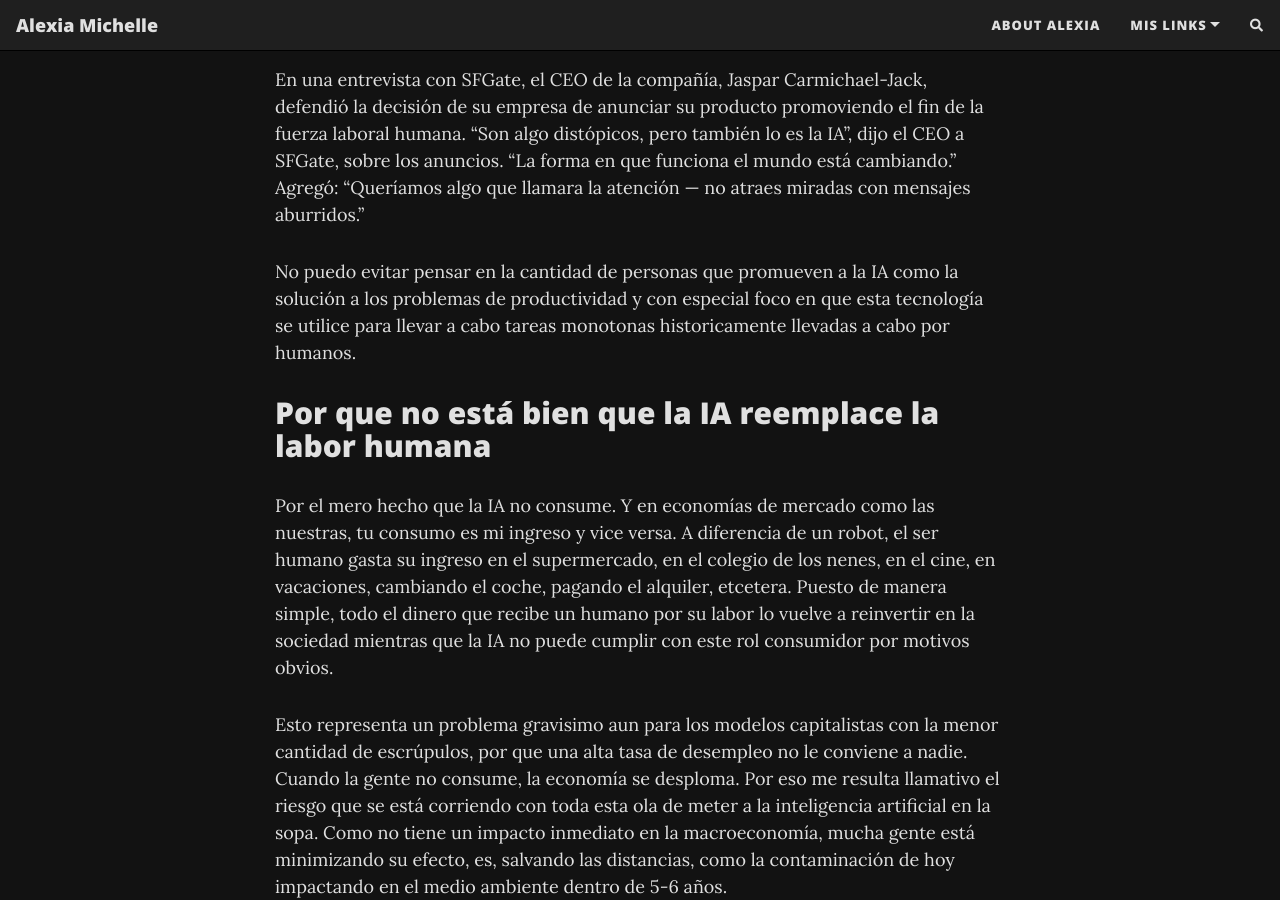
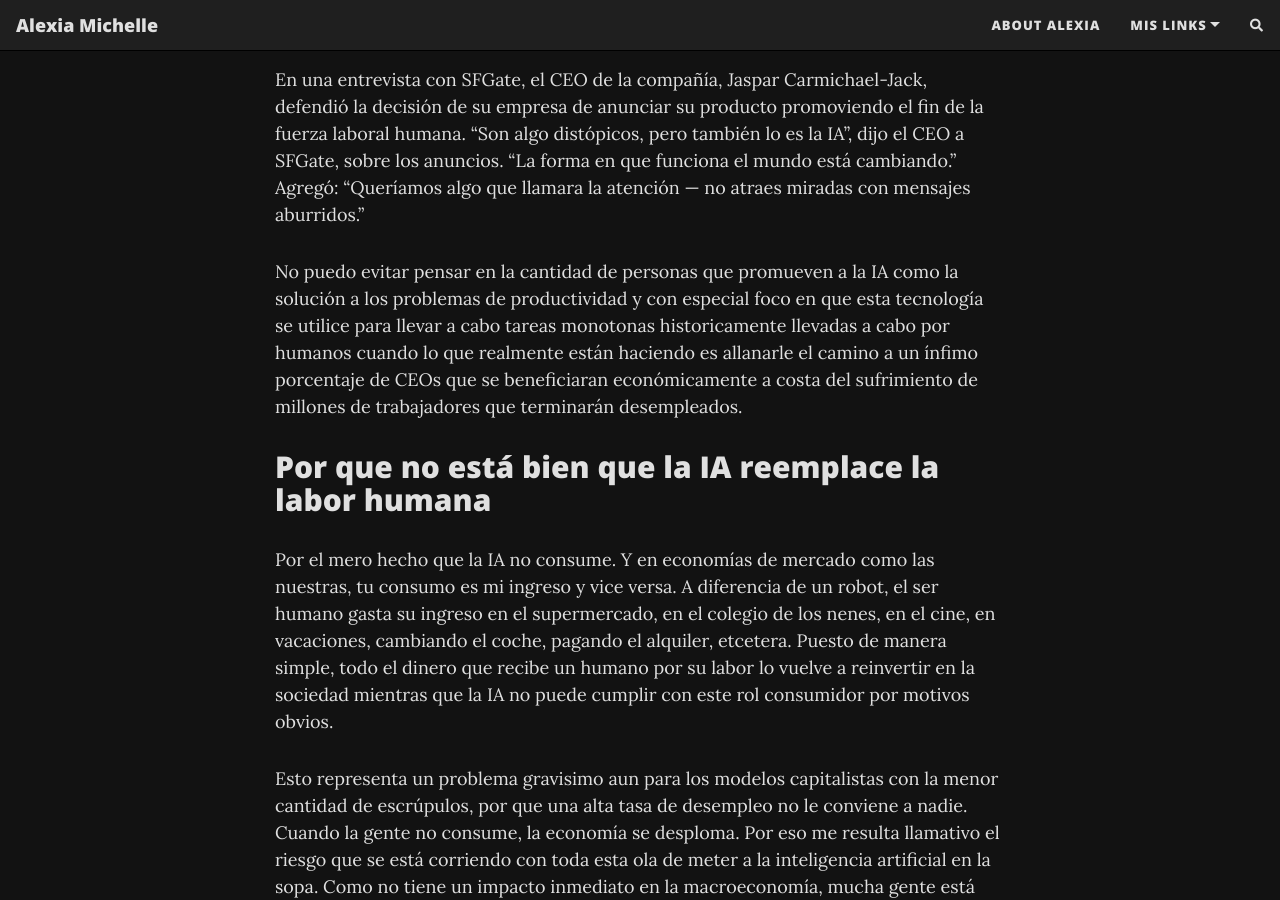
Before and after one commit to lachicadesistemas/lachicadesistemas.github.io, a Jekyll site: the page built from _posts/2025-03-15-empresa-promueve-empleo-de-ia.md, in a window 1280 px wide and 900 px high, scrolled down 2102 px. Built offline with Jekyll 4.4.1, drawn with Linux system fonts in a browser that asks for light colours; nearby versions of some CDN libraries; comment, search, counter and statistics services are not loaded.

Commit message:
/usr/local/bin/commit

```diff
--- a/_posts/2025-03-15-empresa-promueve-empleo-de-ia.md
+++ b/_posts/2025-03-15-empresa-promueve-empleo-de-ia.md
@@ -40,7 +40,7 @@ En una entrevista con SFGate, el CEO de la compañía, Jaspar Carmichael-Jack, d
 IA”, dijo el CEO a SFGate, sobre los anuncios. “La forma en que funciona el mundo está cambiando.” Agregó: “Queríamos algo que llamara la atención — no atraes miradas con mensajes aburridos.”
 
 No puedo evitar pensar en la cantidad de personas que promueven a la IA como la solución a los problemas de productividad y con especial foco en que esta tecnología se utilice para llevar a cabo tareas monotonas historicamente llevadas
-a cabo por humanos.
+a cabo por humanos cuando lo que realmente están haciendo es allanarle el camino a un ínfimo porcentaje de CEOs que se beneficiaran económicamente a costa del sufrimiento de millones de trabajadores que terminarán desempleados.
 
 ## Por que no está bien que la IA reemplace la labor humana
 
```
